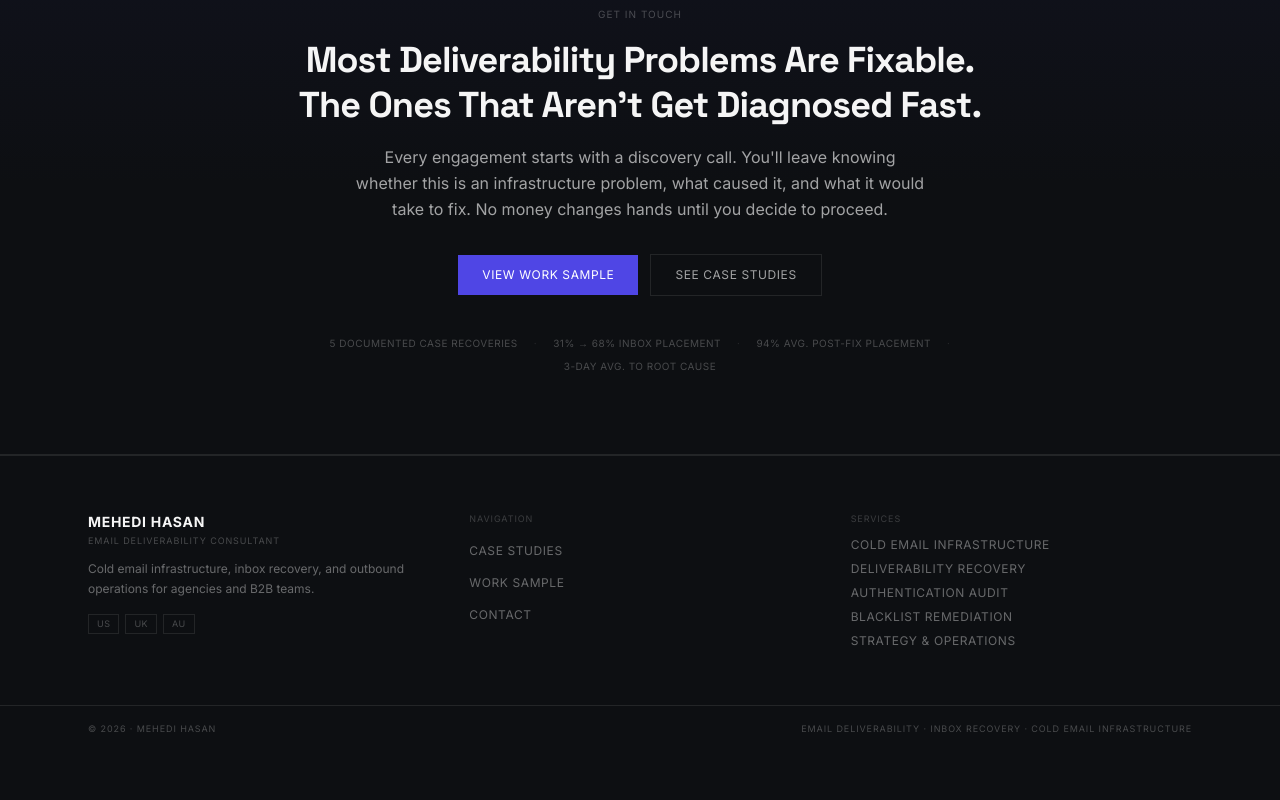
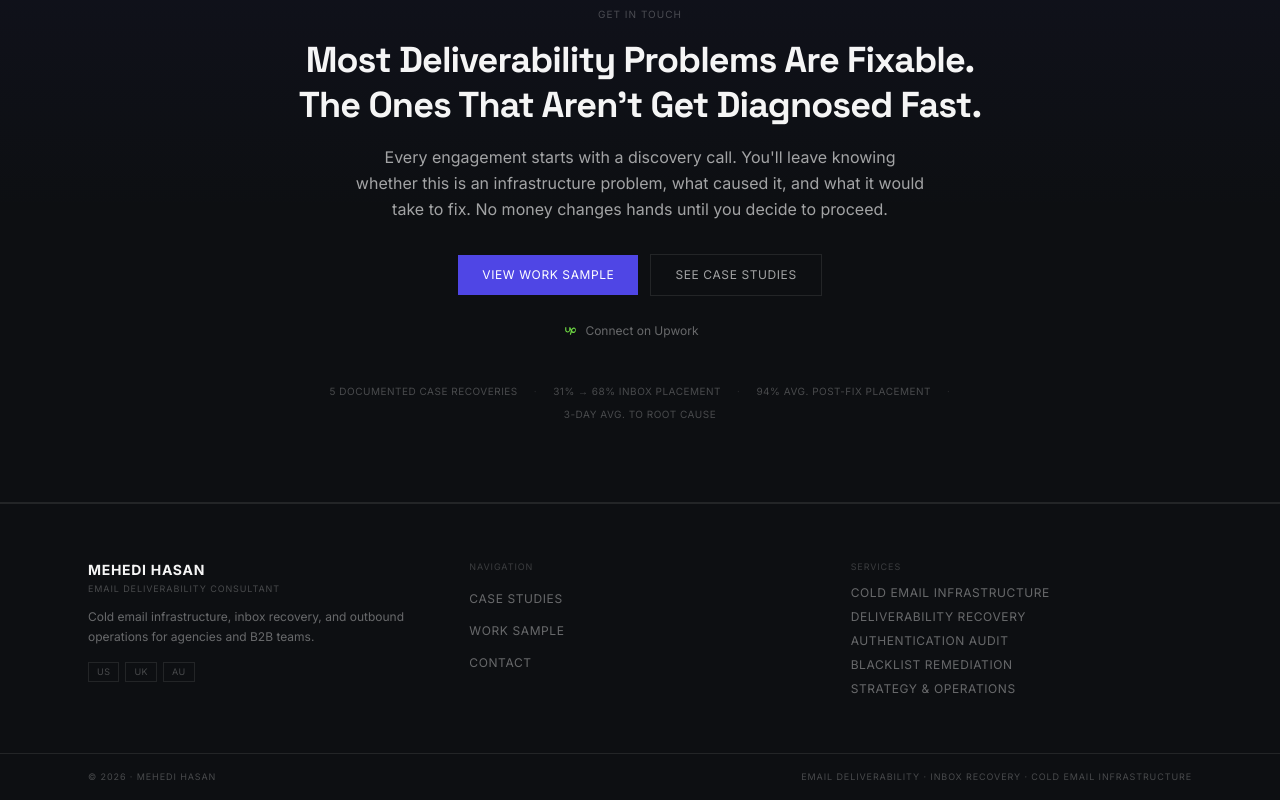
Before and after one commit to mehedi-active24/mehedi-infrastructure-system, a Next.js app: page / in a window 1280 px wide. Shown: the part 3311-4111 px from the top of the page. Before the commit the page ends 4063 px from the top, so only its background shows below. Built offline with nearby package versions, Linux system fonts and the light colour scheme.

Commit message:
feat: add Upwork profile link to contact section

```diff
--- a/src/components/AuditCTA.tsx
+++ b/src/components/AuditCTA.tsx
@@ -35,7 +35,7 @@ export default function AuditCTA() {
         </p>
 
         {/* CTAs */}
-        <div className="flex flex-col sm:flex-row items-center justify-center gap-3 mb-10">
+        <div className="flex flex-col sm:flex-row items-center justify-center gap-3 mb-6">
           <Link
             href="/work-sample"
             className="w-full sm:w-auto px-6 py-3 bg-accent text-white text-xs font-mono uppercase tracking-wider hover:bg-accent/90 active:bg-accent/80 transition-colors text-center"
@@ -47,6 +47,22 @@ export default function AuditCTA() {
             className="w-full sm:w-auto px-6 py-3 border border-border-subtle text-text-secondary text-xs font-mono uppercase tracking-wider hover:bg-surface hover:text-text-primary hover:border-accent/30 active:bg-surface-hover transition-all text-center"
           >
             See Case Studies
+          </a>
+        </div>
+
+        {/* Upwork link */}
+        <div className="mb-10">
+          <a
+            href="https://www.upwork.com/freelancers/~01841a8ed365215f2e"
+            target="_blank"
+            rel="noopener noreferrer"
+            className="inline-flex items-center gap-2 text-xs font-mono text-text-secondary/60 hover:text-accent transition-colors group"
+          >
+            <svg className="w-3.5 h-3.5 text-[#6FDA44] flex-shrink-0" viewBox="0 0 32 32" fill="currentColor" xmlns="http://www.w3.org/2000/svg">
+              <path d="M24.75 17.542c-1.469 0-2.849-.578-3.875-1.458l.344-1.578.016-.083c.256-1.402 1.063-3.745 3.516-3.745 1.833 0 3.323 1.479 3.323 3.302 0 1.833-1.49 3.562-3.323 3.562zm0-9.042c-2.734 0-4.865 1.49-5.922 4.115-.87-1.547-1.526-3.391-1.911-4.927H14.25v6.141c0 1.849-1.49 3.339-3.339 3.339-1.849 0-3.339-1.49-3.339-3.339V7.688H5v6.141c0 3.068 2.484 5.583 5.552 5.583 3.068 0 5.552-2.515 5.552-5.583v-1.026c.37 1.141.922 2.333 1.625 3.401l-2.192 8.307h2.75l1.141-4.854c1.068.682 2.292 1.083 3.609 1.083 3.609 0 6.521-2.943 6.521-6.552 0-3.609-2.912-6.526-6.521-6.526z"/>
+            </svg>
+            <span>Connect on Upwork</span>
+            <span className="opacity-0 group-hover:opacity-100 transition-opacity">↗</span>
           </a>
         </div>
 
```
